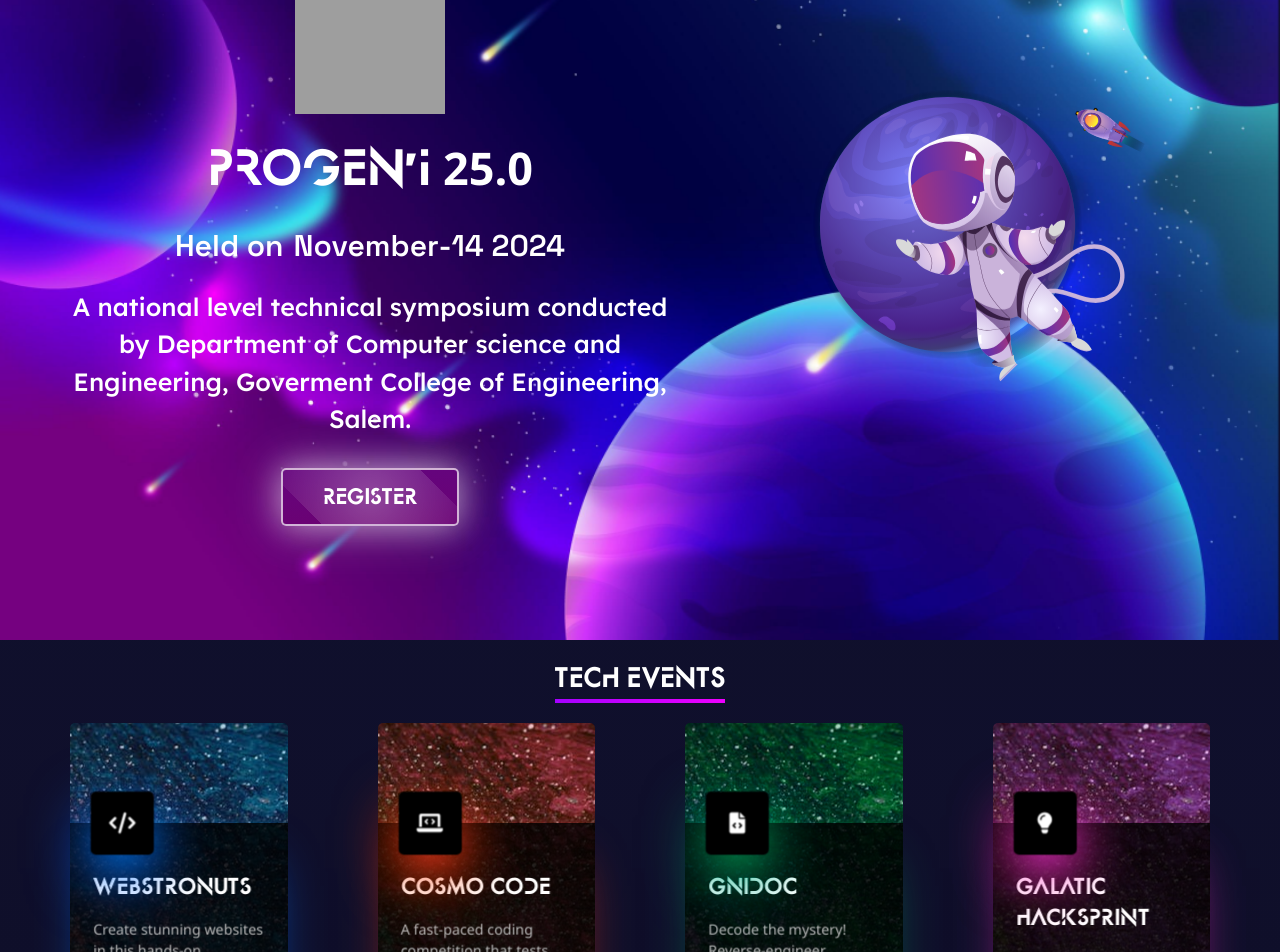
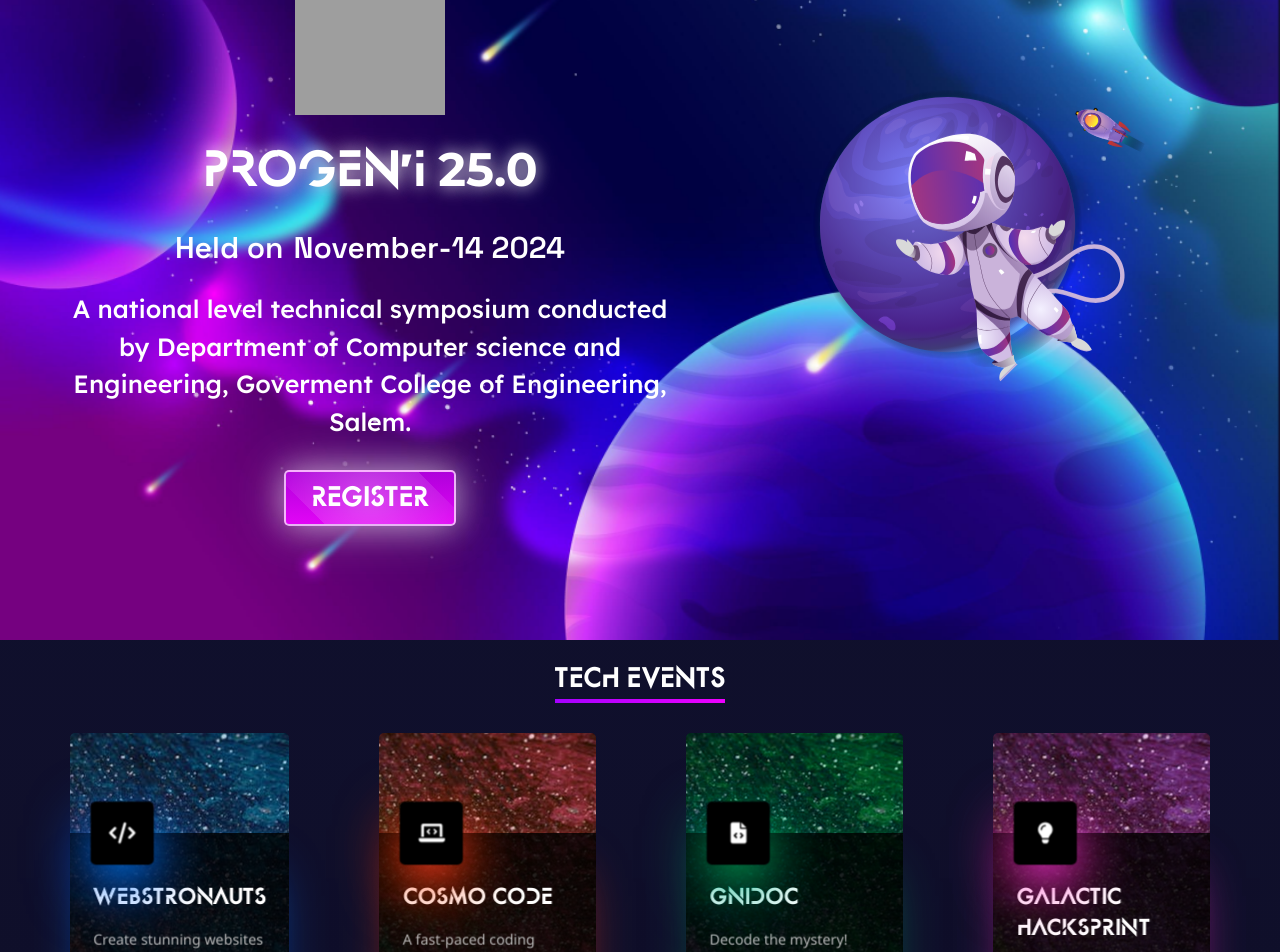
Before and after one commit to raghul1217/progeni25, a React (Vite) app in the folder frontend/: page / in a window 1280 px wide. Shown: the part 200-1152 px from the top of the page. Built offline with nearby package versions, Linux system fonts and the light colour scheme; grey boxes are pictures that could not be loaded; a web font is replaced by a local one.

Commit message:
logo update2

```diff
--- a/frontend/index.html
+++ b/frontend/index.html
@@ -2,9 +2,9 @@
 <html lang="en">
   <head>
     <meta charset="UTF-8" />
-    <link rel="icon" type="image/svg+xml" href="/vite.svg" />
+    <link rel="icon" type="image/png" href="/progenilogo2.png" />
     <meta name="viewport" content="width=device-width, initial-scale=1.0" />
-    <title>Vite + React</title>
+    <title>Progen'i 25.0</title>
     <link rel="stylesheet" href="https://cdnjs.cloudflare.com/ajax/libs/font-awesome/6.0.0-beta3/css/all.min.css" />
 
   </head>
--- a/frontend/src/pages/Events.jsx
+++ b/frontend/src/pages/Events.jsx
@@ -27,13 +27,13 @@ const Events = () => {
   }, []);
 
   const events = [
-    { id: 1, icon: 'fa-code', heading: 'WEBSTRONUTS', description: 'Create stunning websites in this hands-on competition. Let your creativity shine through design!' , cardColor: '#FF5733' },
+    { id: 1, icon: 'fa-code', heading: 'WEBSTRONAUTS', description: 'Create stunning websites in this hands-on competition. Let your creativity shine through design!' , cardColor: '#FF5733' },
     { id: 2, icon: 'fa-laptop-code', heading: 'COSMO CODE', description: 'A fast-paced coding competition that tests programmers problem-solving skills and precision' , cardColor: '#33FF57' },
     { id: 3, icon: 'fas fa-file-code', heading: 'GNIDOC', description: 'Decode the mystery! Reverse-engineer solutions and demonstrate your analytical prowess.' , cardColor: '#3357FF' },
-    { id: 4, icon: 'fas fa-lightbulb', heading: 'GALATIC HACKSPRINT', description: 'Present innovative solutions to real-world problems. Inspire and engage with your ideas!' , cardColor: '#FF33A8' },
+    { id: 4, icon: 'fas fa-lightbulb', heading: 'GALACTIC HACKSPRINT', description: 'Present innovative solutions to real-world problems. Inspire and engage with your ideas!' , cardColor: '#FF33A8' },
     { id: 5, icon: 'fas fa-robot', heading: 'PROMPT PARADOX', description: 'Generate prompts to match provided visuals in this creative challenge by using AI Tools!' , cardColor: '#FFC300' },
     { id: 6, icon: 'fa-running', heading: 'UNIVERSAL HUNT', description: 'Embark on an exhilarating scavenger hunt. Solve clues and race to the finish!' , cardColor: '#DAF7A6' },
-    { id: 7, icon: 'fas fa-brain', heading: 'GALATIC TALES', description: 'Craft captivating stories using given words. Let your imagination run wild in this creative challenge!' , cardColor: '#C70039' },
+    { id: 7, icon: 'fas fa-brain', heading: 'GALACTIC TALES', description: 'Craft captivating stories using given words. Let your imagination run wild in this creative challenge!' , cardColor: '#C70039' },
     { id: 8, icon: 'fas fa-question-circle', heading: 'QUIZSPAC', description: 'Test your knowledge in a fun, fast-paced quiz! Compete against peers for ultimate bragging rights.' , cardColor: '#900C3F' }
   ];
 
--- a/frontend/src/pages/Home.jsx
+++ b/frontend/src/pages/Home.jsx
@@ -1,4 +1,4 @@
-import React, { useEffect } from 'react';
+import React, { useEffect, useState } from 'react';
 import logo2 from '../assets/logo2.png';
 import progenilogo from '../assets/progenilogo.png';
 import { Link } from 'react-router-dom';
@@ -12,6 +12,24 @@ import RegisterBtn from '../components/RegisterBtn';
 
 const Home = () => {
 
+  const [number, setNumber] = useState(20);
+
+  useEffect(() => {
+    let currentNumber = 1;
+    const intervalId = setInterval(() => {
+      // Update the number from 20 to 25
+      if (currentNumber < 25) {
+        currentNumber++;
+      } else {
+        currentNumber = 25; // Fix it at 25 once the loop completes
+        clearInterval(intervalId); // Stop the interval once it hits 25
+      }
+      setNumber(currentNumber);
+    }, 100); // Fast transition
+
+    return () => clearInterval(intervalId); // Clean up the interval when component unmounts
+  }, []);
+
   return (
     <>
       <div className="home-bg">
@@ -19,18 +37,19 @@ const Home = () => {
         <div className="home-container">
           <div className="home-content1">
               <img src={progenilogo} alt="progeni25-logo" />
-              <h1>Progen'i <span>25.0</span></h1>
+              <h1 className='brand-main'>Progen'i <span className='number'>{number}.0</span></h1>
               <div className="home-date-container">
               <h3 className='home-date'>Held on</h3>
               <h3 className='home-date'>November-14 2024</h3>
               </div>
               <p>A national level technical symposium conducted by Department of Computer science and Engineering, Goverment College of Engineering, Salem.</p>
             <div className="home-btn">
+            <Link to="/register" id='neon-btn'>
               <button className='register-btn'>
-                <Link to="/register" id='neon-btn'>
                   REGISTER
-                </Link>
               </button>
+              </Link>
+
             </div>
             {/* <RegisterBtn/> */}
           </div>
--- a/frontend/src/styles/eventcard.css
+++ b/frontend/src/styles/eventcard.css
@@ -29,7 +29,7 @@ body {
   display: flex;
   justify-content: center;
   align-items: center;
-  margin-bottom: 20px;
+  margin-bottom: 30px;
 }
 
 .special-head{
--- a/frontend/src/styles/header.css
+++ b/frontend/src/styles/header.css
@@ -21,7 +21,7 @@
     display: flex;
     justify-content: space-between;
     align-items: center;
-    padding: 8px 8px 8px 8px;
+    padding: 10px;
     position: relative;
 }
 
--- a/frontend/src/styles/home.css
+++ b/frontend/src/styles/home.css
@@ -33,6 +33,27 @@
     font-family: 'AlphaCentauri', 'lexend', 'sans-serif';
     font-weight: 900;
 }
+
+/* Reduced Text Glow */
+.brand-main {
+    font-family: 'AlphaCentauri', sans-serif;
+    font-size: 55px;
+    color: white;
+    text-align: center;
+    font-weight: bold;
+    text-shadow: 0 0 15px rgba(255, 255, 255, 0.5), 0 0 20px rgba(255, 255, 255, 0.5);
+  }
+
+  /* Reduced Glow for the Number */
+/* Simple Brightness Effect */
+.brand-main .number { /* Purple-pink color */
+    font-size: 47px;
+    font-weight: bold;
+    font-family: "montserrat", sans-serif;
+    text-shadow: 0 0 15px rgba(255, 255, 255, 0.5), 0 0 20px rgba(255, 255, 255, 0.5);
+  }
+
+
 
 .home-container .home-content1 img {
     width: 150px;
@@ -139,15 +160,16 @@ font-family: "space mono", sans-serif;
     border: 2px solid rgba(255, 255, 255, 0.7);
     outline: none;
     border-radius: 5px;
-    padding: 12px 40px;
+    padding: 7px 25px;
     position: relative;
-    font-size: 18px;
+    font-size: 25px;
+    font-weight: 900;
     cursor: pointer;
     overflow: hidden;
     transition: all 0.3s ease-in-out;
     z-index: 1;
     color: white;
-    background: linear-gradient(0deg, rgb(106, 2, 116) 0%, rgb(101, 4, 125) 100%);
+    background: linear-gradient(0deg, rgb(226, 5, 246) 0%, rgb(175, 0, 219) 100%);
     box-shadow: 0 0 30px rgba(255, 255, 255, 0.4), 0 0 50px rgba(255, 255, 255, 0.4);
 }
 
@@ -207,7 +229,6 @@ font-family: "space mono", sans-serif;
     font-family: 'AlphaCentauri', 'lexend', 'sans-serif';
     text-decoration: none;
     font-weight: 900;
-    font-size: 20px;
 }
 
 
@@ -257,6 +278,14 @@ font-family: "space mono", sans-serif;
         font-size: 20px;
     }
 
+    .brand-main{
+        font-size: 55px;
+    }
+
+    .brand-main .number{
+        font-size: 30px;
+    }
+
     .home-btn {
         display: flex;
         flex-direction: column;
@@ -267,9 +296,13 @@ font-family: "space mono", sans-serif;
         width: 100%;
     }
 
-    .home-btn p {
-        text-align: center;
+    .register-btn{
+        border-radius: 3px;
+        padding: 5px 20px;
+        font-size: 20px;
+        font-weight: 700;
     }
+
 
     .home-content2 {
         padding: 10px;
@@ -282,11 +315,7 @@ font-family: "space mono", sans-serif;
         height: 250px;
     }
 
-    .register-btn a{
-        width: 80%;
-        align-items: center;
-        font-family: "Lexend", sans-serif;
-    }
+
 
     .home-date-container{
         display: flex;
@@ -297,6 +326,6 @@ font-family: "space mono", sans-serif;
     }
 
     .home-date{
-        font-size: 24px;
+        font-size: 22px;
     }
 }
```
Also changed, not shown: frontend/public/progenilogo2.png (added), 1 other file (tests, documents, lock files or other folders).
